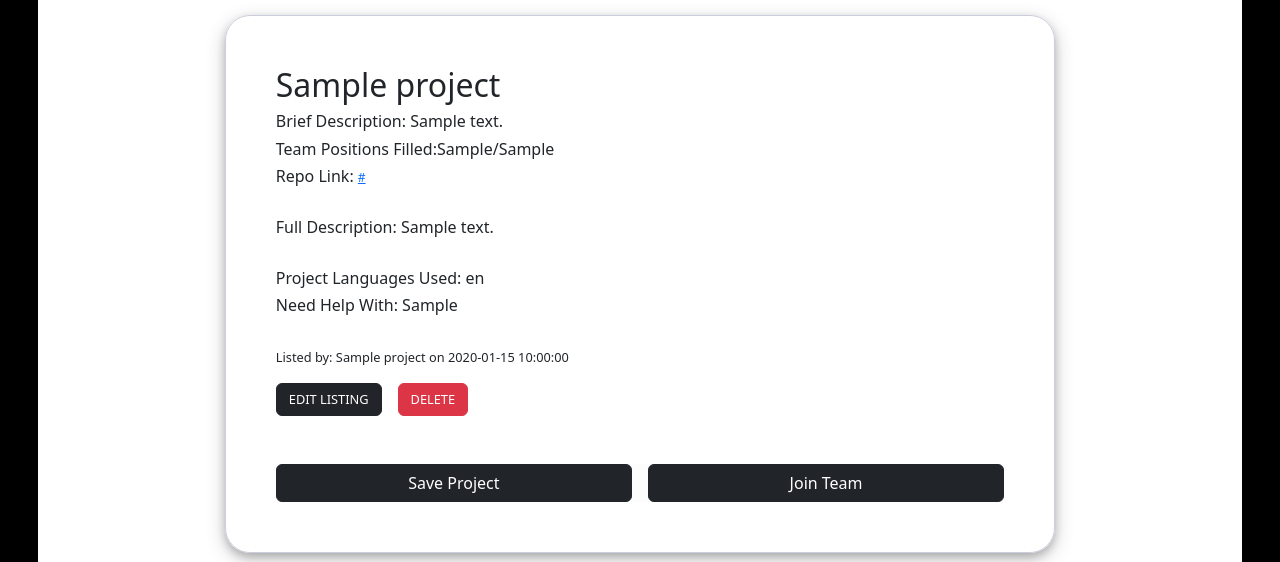
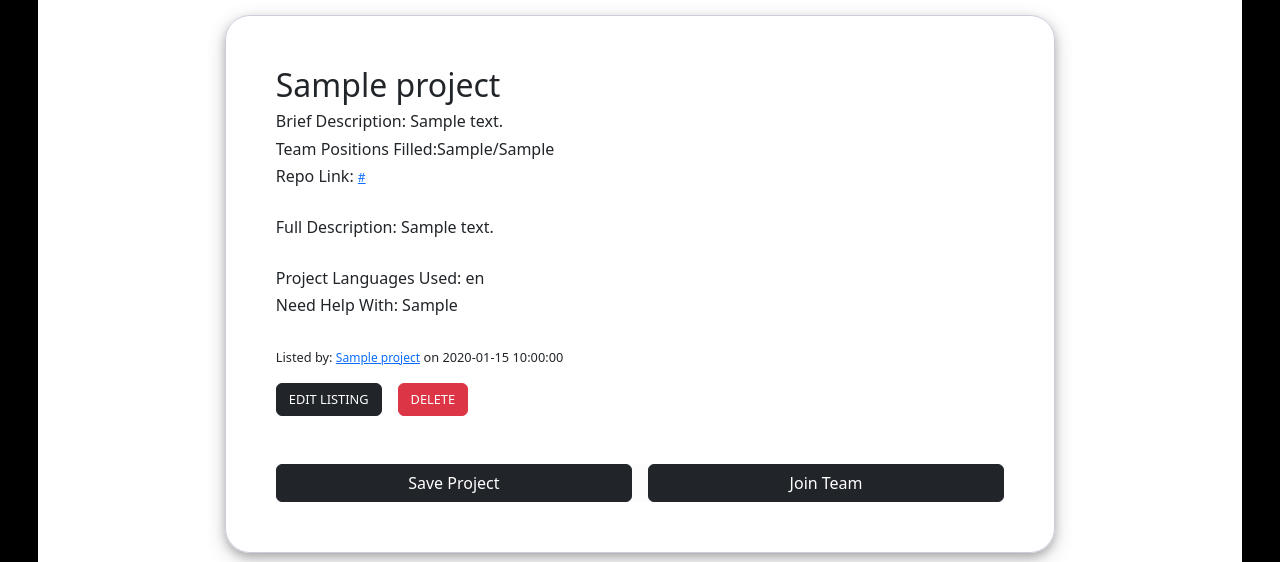
Before and after one commit to netjc/gitMingle_vam, a Flask app: page /projects/show_project/1 in a window 1280 px wide. Shown: the part 83-645 px from the top of the page. Run offline with Flask 3, Linux system fonts and the light colour scheme; the visitor is signed in with stand-in values (Sample User, id 1); tables that the repository leaves empty or names only in its code hold one stand-in row (values such as "Sample post"); some web fonts are replaced.

Commit message:
show_project-added link- project creator profile

```diff
--- a/flask_app/templates/show_project.html
+++ b/flask_app/templates/show_project.html
@@ -38,7 +38,7 @@
             <h2> Full Description: {{project1.long_description}} </h2><br>
             <h2> Project Languages Used: {{project1.languages_used}} </h2>
             <h2> Need Help With: {{project1.help_needed}} </h2><br>
-            <p class="w-100">Listed by: {{project1.project_creator.f_name}} on {{project1.created_at}}</p>
+            <p class="w-100">Listed by: <a href="/users/profile/{{project1.user_id}}">{{project1.project_creator.f_name}}</a> on {{project1.created_at}}</p>
 
                 {% if project1.user_id == session['logged_in_id'] %}
                 <div class="d-flex">
```
